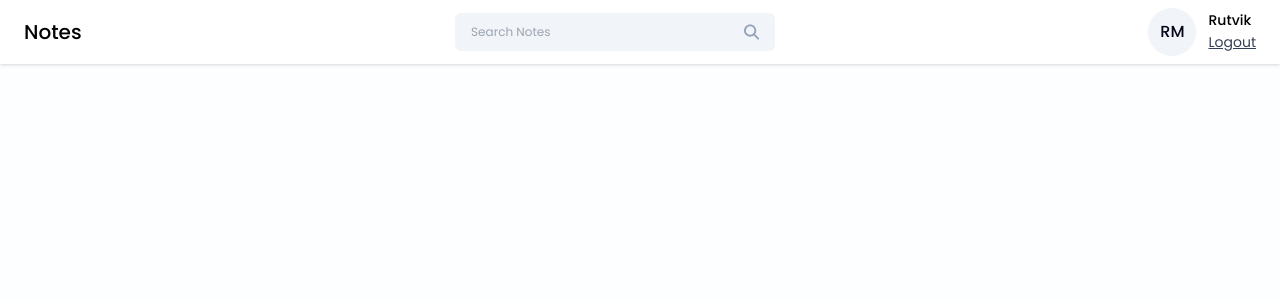
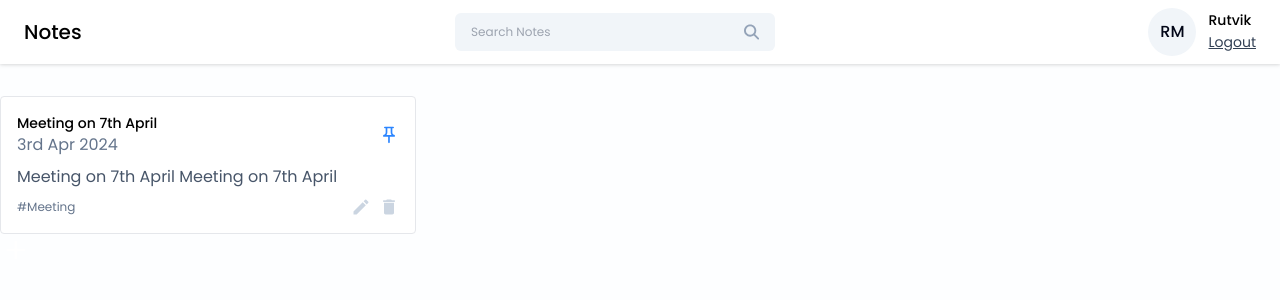
Before and after one commit to RutvikMakvana4/NoteSphere, a React (Vite) app in the folder frontend/notes-app/: page /dashboard in a window 1280 px wide. Shown: the top 300 px of the page. Built offline with nearby package versions, Linux system fonts and the light colour scheme.

Commit message:
add notes ui

```diff
--- /dev/null
+++ b/frontend/notes-app/src/components/Cards/NoteCard.jsx
@@ -0,0 +1,47 @@
+import React from "react";
+import { MdOutlinePushPin } from "react-icons/md";
+import { MdCreate, MdDelete } from "react-icons/md";
+
+const NoteCard = ({
+  title,
+  date,
+  content,
+  tags,
+  isPinned,
+  onEdit,
+  onDelete,
+  onPinNote,
+}) => {
+  return (
+    <div className="border rounded p-4 bg-white hover:shadow-xl transition-all ease-in-out">
+      <div className="flex items-center justify-between">
+        <div>
+          <h6 className="text-sm font-medium">{title}</h6>
+          <span className="text-x5 text-slate-500">{date}</span>
+        </div>
+
+        <MdOutlinePushPin
+          className={`icon-btn ${isPinned ? "text-primary" : "text-slate-300"}`}
+          onClick={onPinNote}
+        />
+      </div>
+      <p className="text-x5 text-slate-600 mt-2">{content?.slice(0, 60)}</p>
+
+      <div className="flex items-center justify-between mt-2">
+        <div className="text-xs text-slate-500">{tags}</div>
+        <div className="flex items-center gap-2">
+          <MdCreate
+            className="icon-btn hover:text-green-600"
+            onClick={onEdit}
+          />
+          <MdDelete
+            className="icon-btn hover:text-red-500"
+            onClick={onDelete}
+          />
+        </div>
+      </div>
+    </div>
+  );
+};
+
+export default NoteCard;
--- a/frontend/notes-app/src/index.css
+++ b/frontend/notes-app/src/index.css
@@ -22,5 +22,9 @@
   .btn-primary{
     @apply w-full text-sm bg-primary text-white p-2 rounded my-1 hover:bg-blue-600
   }
+
+  .icon-btn {
+    @apply text-xl text-slate-300 cursor-pointer hover:text-primary;
+  }
 }
 }
--- a/frontend/notes-app/src/pages/Home/Home.jsx
+++ b/frontend/notes-app/src/pages/Home/Home.jsx
@@ -1,10 +1,31 @@
 import React from "react";
 import Navbar from "../../components/Navbar/Navbar";
+import NoteCard from "../../components/Cards/NoteCard";
+import { MdAdd } from "react-icons/md";
 
 const Home = () => {
   return (
     <>
       <Navbar />
+
+      <div className="container mx-auto">
+        <div className="grid grid-cols-3 gap-4 mt-8">
+          <NoteCard
+            title="Meeting on 7th April"
+            date="3rd Apr 2024"
+            content="Meeting on 7th April Meeting on 7th April"
+            tags="#Meeting"
+            isPinned={true}
+            onEdit={() => {}}
+            onDelete={() => {}}
+            onPinNote={() => {}}
+          />
+        </div>
+      </div>
+
+      <button className="" onClick={() => {}}>
+        <MdAdd className="text-[32px] text-white" />
+      </button>
     </>
   );
 };
```
